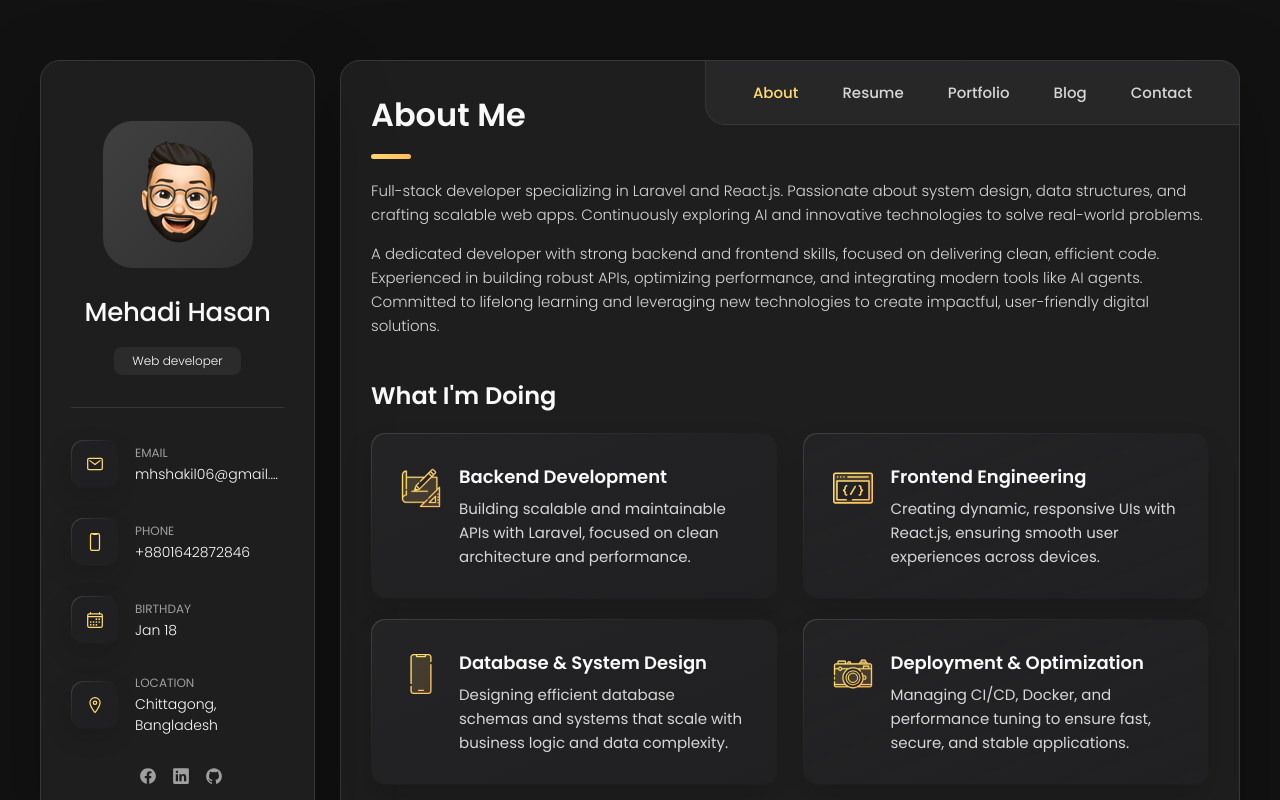
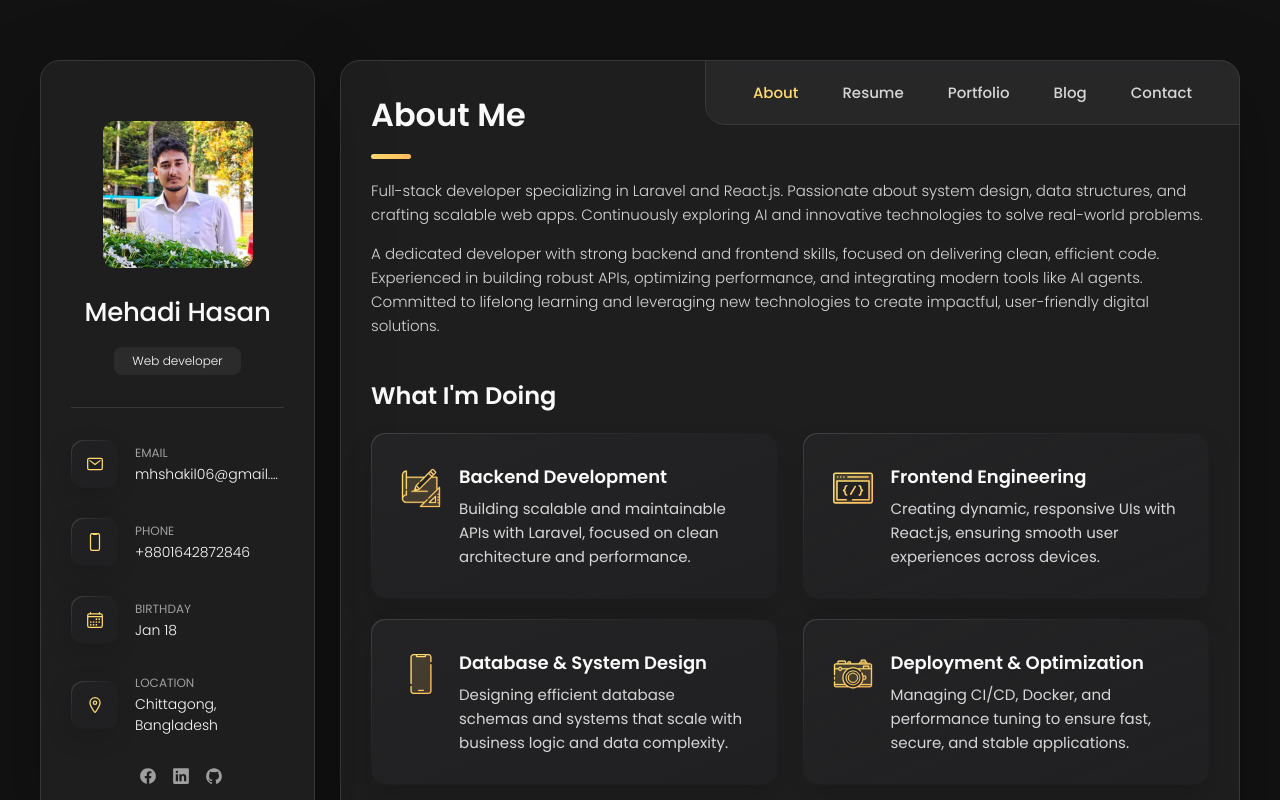
Before and after one commit to MehadiHasan-web/next-portfolio, a Next.js app: page / in a window 1280 px wide. Shown: the top 800 px of the page. Built offline with nearby package versions, Linux system fonts and the light colour scheme.

Commit message:
update profile image

```diff
--- a/components/Sidebar.jsx
+++ b/components/Sidebar.jsx
@@ -26,8 +26,8 @@ function Sidebar() {
                 <div className="sidebar-info">
                     <figure className="avatar-box">
                         <img
-                            src="/assets/images/my-avatar.png"
-                            // src="/assets/images/profile-pic.png"
+                            // src="/assets/images/my-avatar.png"
+                            src="/assets/images/profile-pic.png"
                             alt="Mehadi Hasan"
                             width={80}
                         />
```
Also changed, not shown: public/assets/images/profile-pic.png.
